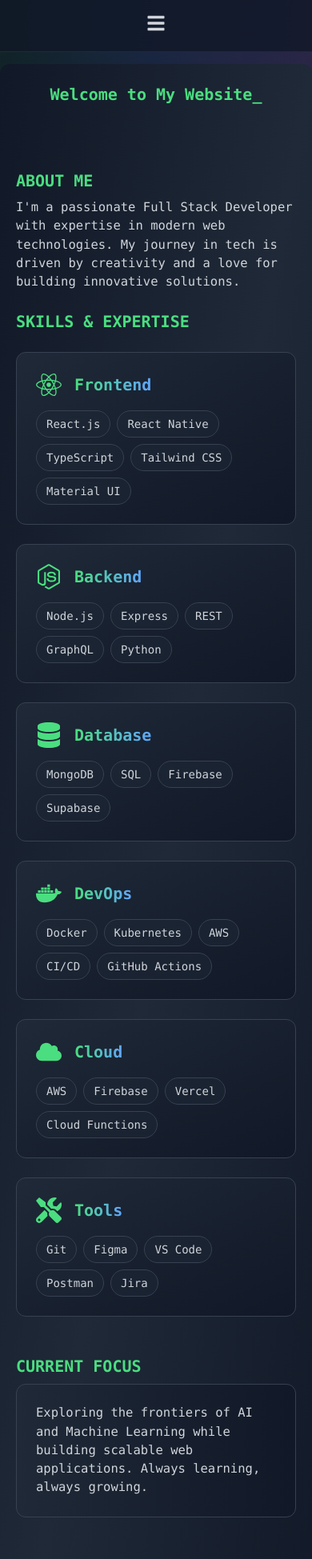
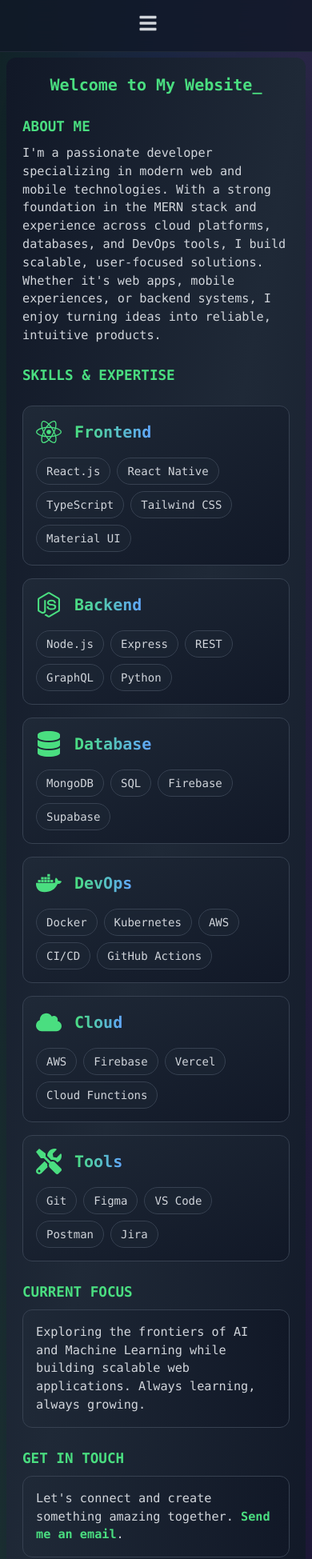
Before and after one commit to KodeKenobi/kodekenobi.github.io, a React (Vite) app: page /home in a window 390 px wide. Shown: the top 1949 px of the page at 80% size. Built offline with nearby package versions, Linux system fonts and the light colour scheme.

Commit message:
Fix about us navbar

```diff
--- a/src/components/Home.tsx
+++ b/src/components/Home.tsx
@@ -1,4 +1,4 @@
-import { useEffect, useState } from "react";
+import { useEffect, useState, useRef } from "react";
 import {
   FaReact,
   FaNodeJs,
@@ -12,6 +12,7 @@
 
 function Home() {
   const [isInstalling, setIsInstalling] = useState(false);
+  const cardsRef = useRef<(HTMLDivElement | null)[]>([]);
 
   useEffect(() => {
     setIsInstalling(true);
@@ -28,6 +29,33 @@
       };
     }
   }, [isInstalling]);
+
+  // Intersection Observer for scroll animations
+  useEffect(() => {
+    const observer = new IntersectionObserver(
+      (entries) => {
+        entries.forEach((entry) => {
+          if (entry.isIntersecting) {
+            entry.target.classList.add("animate-in");
+            entry.target.classList.remove("animate-out");
+          } else {
+            entry.target.classList.add("animate-out");
+            entry.target.classList.remove("animate-in");
+          }
+        });
+      },
+      {
+        threshold: 0.1,
+        rootMargin: "0px 0px -100px 0px",
+      }
+    );
+
+    cardsRef.current.forEach((card) => {
+      if (card) observer.observe(card);
+    });
+
+    return () => observer.disconnect();
+  }, []);
 
   const skillCategories = [
     {
@@ -91,19 +119,27 @@
                   ABOUT ME
                 </div>
                 <div className="topic-text">
-                  I'm a passionate Full Stack Developer with expertise in modern
-                  web technologies. My journey in tech is driven by creativity
-                  and a love for building innovative solutions.
+                  I'm a passionate developer specializing in modern web and
+                  mobile technologies. With a strong foundation in the MERN
+                  stack and experience across cloud platforms, databases, and
+                  DevOps tools, I build scalable, user-focused solutions.
+                  Whether it's web apps, mobile experiences, or backend systems,
+                  I enjoy turning ideas into reliable, intuitive products.
                 </div>
 
                 <div id="skills" className="topic-header">
                   SKILLS & EXPERTISE
                 </div>
-                <div className="grid grid-cols-1 md:grid-cols-2 lg:grid-cols-3 gap-6 mt-6">
-                  {skillCategories.map((category) => (
+                <div className="grid grid-cols-1 md:grid-cols-2 lg:grid-cols-3 gap-4 sm:gap-6 mt-6">
+                  {skillCategories.map((category, index) => (
                     <div
                       key={category.title}
-                      className="group relative bg-gradient-to-br from-gray-800 to-gray-900 rounded-xl p-6 hover:shadow-2xl transition-all duration-500 transform hover:-translate-y-2 hover:scale-105 border border-gray-700 hover:border-green-500/50"
+                      ref={(el) => (cardsRef.current[index] = el)}
+                      className="group relative bg-gradient-to-br from-gray-800 to-gray-900 rounded-xl p-4 sm:p-6
+                        transform transition-all duration-500 ease-out
+                        animate-out opacity-0 translate-y-8 scale-95
+                        hover:shadow-2xl hover:-translate-y-2 hover:scale-105
+                        border border-gray-700 hover:border-green-500/50"
                     >
                       {/* Glow effect */}
                       <div className="absolute inset-0 bg-gradient-to-r from-green-500/10 to-blue-500/10 rounded-xl opacity-0 group-hover:opacity-100 transition-opacity duration-500"></div>
@@ -122,7 +158,9 @@
                           {category.skills.map((skill) => (
                             <span
                               key={skill}
-                              className="px-3 py-1.5 bg-gray-800/50 backdrop-blur-sm rounded-full text-sm text-gray-300 border border-gray-700 hover:border-green-500/50 hover:text-green-400 transition-all duration-300"
+                              className="px-3 py-1.5 bg-gray-800/50 backdrop-blur-sm rounded-full text-sm text-gray-300
+                                border border-gray-700 hover:border-green-500/50 hover:text-green-400
+                                transition-all duration-300 transform hover:scale-105"
                             >
                               {skill}
                             </span>
@@ -136,7 +174,11 @@
                 <div id="focus" className="topic-header mt-12">
                   CURRENT FOCUS
                 </div>
-                <div className="topic-text bg-gradient-to-r from-gray-800 to-gray-900 p-6 rounded-xl border border-gray-700 hover:border-green-500/50 transition-all duration-300">
+                <div
+                  className="topic-text bg-gradient-to-r from-gray-800 to-gray-900 p-4 sm:p-6 rounded-xl
+                  border border-gray-700 hover:border-green-500/50 transition-all duration-300
+                  transform hover:scale-[1.02] hover:-translate-y-1"
+                >
                   Exploring the frontiers of AI and Machine Learning while
                   building scalable web applications. Always learning, always
                   growing.
@@ -145,7 +187,11 @@
                 <div id="contact" className="topic-header mt-12">
                   GET IN TOUCH
                 </div>
-                <div className="topic-text bg-gradient-to-r from-gray-800 to-gray-900 p-6 rounded-xl border border-gray-700 hover:border-green-500/50 transition-all duration-300">
+                <div
+                  className="topic-text bg-gradient-to-r from-gray-800 to-gray-900 p-4 sm:p-6 rounded-xl
+                  border border-gray-700 hover:border-green-500/50 transition-all duration-300
+                  transform hover:scale-[1.02] hover:-translate-y-1"
+                >
                   Let's connect and create something amazing together.{" "}
                   <a
                     href="mailto:kodekenobi@gmail.com"
--- a/src/index.css
+++ b/src/index.css
@@ -104,3 +104,75 @@
 .animate-blink-cursor {
   animation: blink-cursor 1.1s steps(1) infinite;
 }
+
+/* Scroll Animation Classes */
+.animate-in {
+  animation: slideIn 0.5s ease-out forwards;
+}
+
+.animate-out {
+  animation: slideOut 0.5s ease-out forwards;
+}
+
+@keyframes slideIn {
+  from {
+    opacity: 0;
+    transform: translateY(2rem) scale(0.95);
+  }
+  to {
+    opacity: 1;
+    transform: translateY(0) scale(1);
+  }
+}
+
+@keyframes slideOut {
+  from {
+    opacity: 1;
+    transform: translateY(0) scale(1);
+  }
+  to {
+    opacity: 0;
+    transform: translateY(-2rem) scale(0.95);
+  }
+}
+
+/* Mobile Optimizations */
+@media (max-width: 640px) {
+  .terminal-window {
+    margin: 0.5rem;
+    padding: 0.75rem;
+  }
+
+  .terminal-content {
+    padding: 0.5rem;
+  }
+
+  .topic-header {
+    font-size: 1.1rem;
+    margin-top: 1.5rem;
+  }
+
+  .topic-text {
+    font-size: 0.95rem;
+    line-height: 1.5;
+  }
+}
+
+/* Smooth Scrolling */
+html {
+  scroll-behavior: smooth;
+}
+
+/* Card Hover Effects */
+.group:hover .group-hover\:scale-110 {
+  transform: scale(1.1);
+}
+
+/* Improved Touch Targets for Mobile */
+@media (max-width: 640px) {
+  button,
+  a {
+    min-height: 44px;
+    min-width: 44px;
+  }
+}
```
Also changed, not shown: 4 other files (tests, documents, lock files or other folders).
